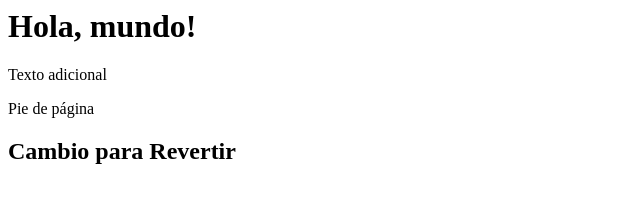
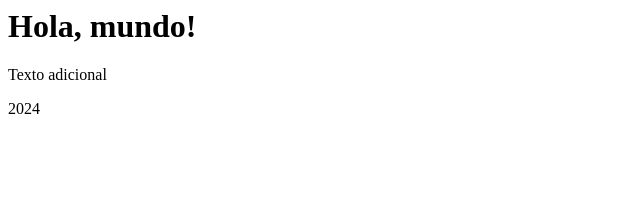
Before and after one commit to Andreromero170/practica2, a plain HTML site: page index.html in a window 1280 px wide. Shown: the whole page, without its empty margins (0-640 px from the left). Drawn offline with Linux system fonts and the light colour scheme.

Commit message:
Ejemplo para Pull

```diff
--- a/index.html
+++ b/index.html
@@ -2,7 +2,6 @@
     <body>
         <h1>Hola, mundo!</h1>
         <p>Texto adicional</p>
-        <footer>Pie de página</footer>
-        <h2>Cambio para Revertir</h2>
+        <footer>2024</footer>
     </body>
 </html>
```
